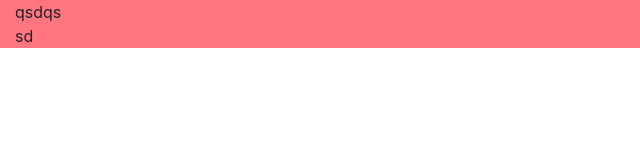
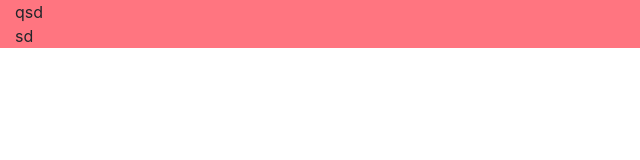
Before and after one commit to jimblu/curriculum-vitae, a plain HTML site: page index.html in a window 1280 px wide. Shown: the full height of the page, 0-640 px from the left. Drawn offline with nearby package versions, Linux system fonts and the light colour scheme.

Commit message:
Update index.html

```diff
--- a/index.html
+++ b/index.html
@@ -11,7 +11,7 @@
     <body>
         <div class="container-fluid">
             <div class="row">
-                <div class="col-lg-12">qsdqs</div>
+                <div class="col-lg-12">qsd</div>
                 <div class="col-lg-12">sd</div>
             </div>
         </div>
```
